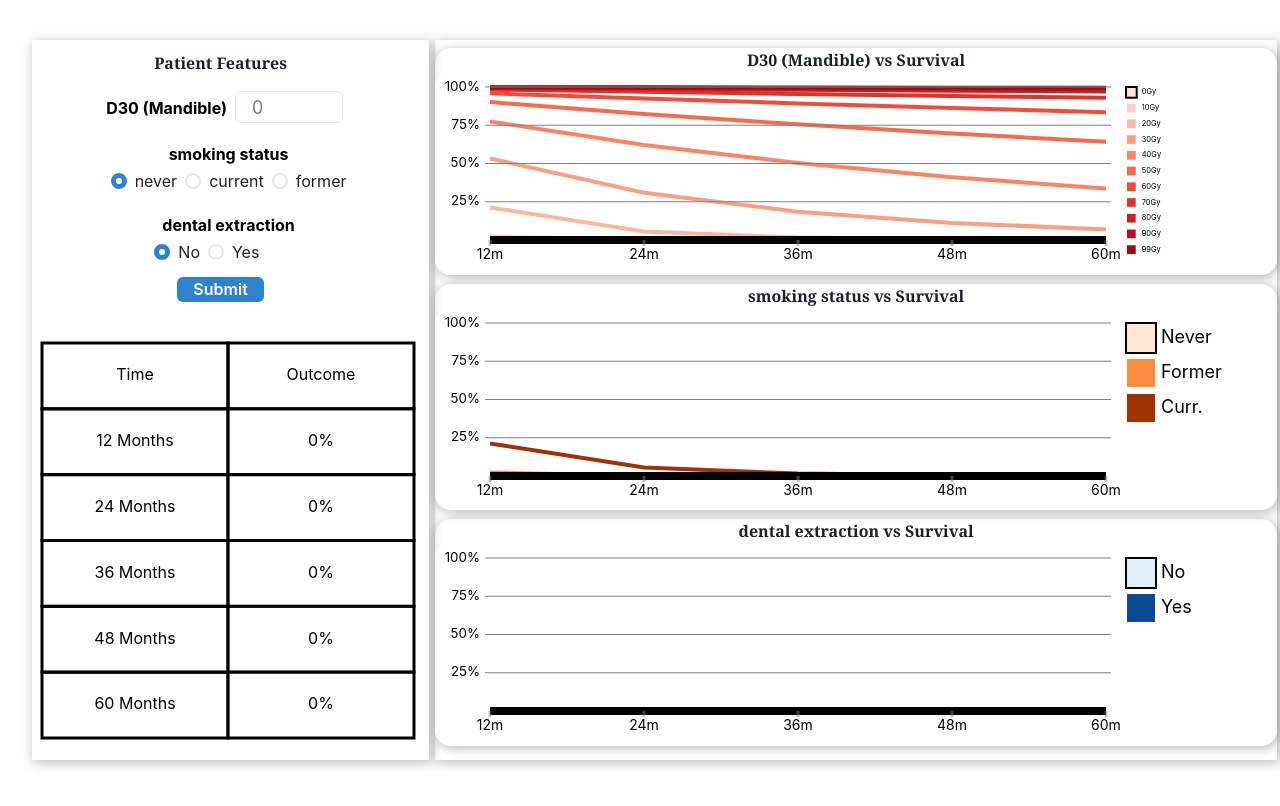
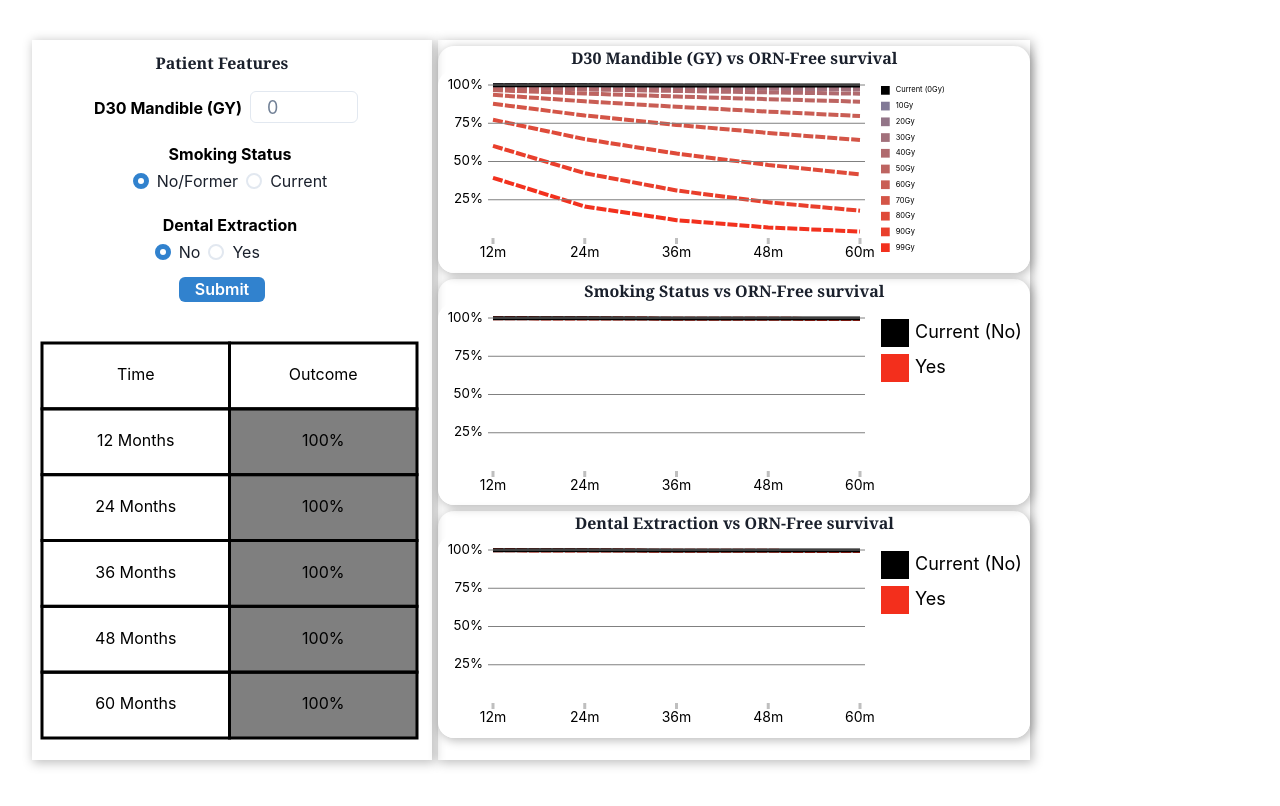
Before and after one commit to uic-evl/OsteoradionecrosisVis, a React (Create React App) app in the folder frontend/: page / in a window 1280 px wide. Shown: the top 806 px of the page. Built offline with nearby package versions, Linux system fonts and the light colour scheme.

Commit message:
updated a few things and now have correct formula

```diff
--- a/frontend/src/App.tsx
+++ b/frontend/src/App.tsx
@@ -9,25 +9,28 @@ import {Patient,LineGraphResult,LineGraphCollection} from './types';
 
 function getResults(v1: number, v2: number, v3: number, times: number[]): LineGraphResult{
   //based on https://courses.washington.edu/b515/l16.pdf proportional hazzard mdoel kinda
-  const coef: number[] = [.1,2,.4];
-  const scale: number = 6;//lambda
-  const intercept: number = 0;
-  const shape: number = .9
-  const values: number[] = times.map(t => {
-    const denom: number = Math.exp(coef[0]*v1 + coef[1]*v2 + coef[2]*v3 + intercept);
-    const s = Math.exp(-1*(t/denom)**shape);
-    return s
-    // const k: number = 1/scale;
-    // let p1 = Math.exp(-1*k*intercept);
-    // let p2 = k*(t**(k-1));
-    // let bx = -1*k*(coef[0]*v1 + coef[1]*v2 + coef[2]*v3 - intercept);//
-    // // let p3 = Math.exp(bx);
-    // let p3 = Math.exp(-1*k);
-    // let p4 = (Math.log(t) - bx)/.2
-    // return (p1*p2*p3)*p4;
-  })
-
-  const result: LineGraphResult = {times: times, values: values}
+  const coef: number[] = [-0.089023,-.650660,-.698166];
+  const coefLower: number[] = [-0.112419, -1.066934,-1.220351];
+  const coefUpper: number[] = [-0.065627, -0.234386, -.175981]
+  const intercept: number = 11.39;
+  const interceptLower: number = 9.946831;
+  const interceptUpper: number = 12.825167;
+  const shape: number = Math.exp(-0.274481);
+  const shapeLower: number = Math.exp(-0.406940);
+  const shapeUpper: number = Math.exp(-0.142022);
+  function calcS(coefficients: number[], inter: number, shp: number): number[] {
+    const vals: number[] = times.map(t => {
+      const denom: number = Math.exp(coefficients[0]*v1 + coefficients[1]*v2 + coefficients[2]*v3 + inter);
+      const s = Math.exp(-1*(t/denom)**shp);
+      return s
+    })
+    return vals
+  }
+  const values: number[] = calcS(coef,intercept,shape);
+  const valuesLower: number[] = calcS(coefLower,interceptLower,shapeLower);
+  const valuesUpper: number[] = calcS(coefUpper, interceptUpper, shapeUpper);
+  const result: LineGraphResult = {times: times, values: values, valuesUpper: valuesUpper, valuesLower: valuesLower}
+  console.log('results',result)
   return result
 }
 function App() {
@@ -36,14 +39,14 @@ function App() {
   const timesToPlot = [12,24,36,48,60];
   const plotVariations: object = {
     'D30': [10.0,20,30,40,50,60,70,80,90,99],
-    'var2': [0.0,.5,1.0],
+    'var2': [0.0,1.0],
     'var3': [0.0,1.0],
   }
 
   function getDisplayName(name: string): string{
-    if(name === 'var2'){ return 'smoking status'}
-    if(name === 'var3'){ return 'dental extraction'}
-    if(name === 'D30'){ return 'D30 (Mandible)'}
+    if(name === 'var2'){ return 'Smoking Status'}
+    if(name === 'var3'){ return 'Dental Extraction'}
+    if(name === 'D30'){ return 'D30 Mandible (GY)'}
     return name;
   }
 
@@ -80,7 +83,7 @@ function App() {
   function makeGraph(varName: string){
     return (
       <div key={varName+'graph'} className={'shadow'} style={graphStyle}>
-        <div className={'title'}>{getDisplayName(varName) + ' vs Survival'}</div>
+        <div className={'title'}>{getDisplayName(varName) + ' vs ORN-Free survival'}</div>
         <div style={{'width':'100%','height':'calc(100% - 1.5em)'}} className={'rounded'}>
           <ResultGraph
             inputData={data}
@@ -109,7 +112,7 @@ function App() {
           </div>
         </div>
         <div
-          style={{'height':'90vh','width':'calc(85vw - 15em)','display':'inline-block','margin':'.2em','marginTop':'5vh'}}
+          style={{'height':'90vh','width':'calc(65vw - 15em)','display':'inline-block','margin':'.2em','marginTop':'5vh'}}
           className={'shadow'}
         >
             {makeGraph('D30')}
--- a/frontend/src/components/ControlPanel.tsx
+++ b/frontend/src/components/ControlPanel.tsx
@@ -10,8 +10,8 @@ export default function ControlPanel(props: any){
     const container = useRef(null);
     const [tempData,setTempData] = useState<object>({})
 
-    const smokingStatusNames = ['never','current','former'];
-    const smokingStatusValues = [0,.5,1];
+    const smokingStatusNames = ['No/Former','Current'];
+    const smokingStatusValues = [0,1];
     const dentalNames = ['No','Yes'];
     const dentalValues = [0,1];
 
@@ -125,6 +125,7 @@ export default function ControlPanel(props: any){
                 </div>
                 {makeInput('D30')}
                 {makeRadio('var2',smokingStatusValues,smokingStatusNames)}
+                <br key='br0'></br>
                 {makeRadio('var3',dentalValues,dentalNames)}
                 <br key='br'></br>
                 <Button key='submit' style={{'marginTop':'2em!important'}} colorScheme='blue' onClick={updateData}>
--- a/frontend/src/components/ResultGraph.tsx
+++ b/frontend/src/components/ResultGraph.tsx
@@ -23,15 +23,15 @@ interface legendItem {
 }
 
 const INTERPOLATORS = {
-    'D30': d3.interpolateReds,
-    'var2': d3.interpolateOranges,
-    'var3': d3.interpolateBlues,
+    'D30': d3.interpolateLab("steelblue", "red"),
+    'var2': d3.interpolateLab("steelblue", "red"),
+    'var3': d3.interpolateLab("steelblue", "red"),
 }
 
 function getLegendName(val: number, varName: string): string {
     if(varName === 'var2'){
-        if(val === 0){return 'Never'}
-        if(val === 1){ return 'Curr.'}
+        if(val === 0){return 'No'}
+        if(val === 1){ return 'Yes'}
         if(val === .5){ return 'Former'}
     }
     if(varName === 'var3'){
@@ -78,16 +78,6 @@ export default function ResultGraph(props: any){
         const colorInterpolator = INTERPOLATORS[props.varName]? INTERPOLATORS[props.varName]: d3.interpolateBuGn;
         const colorScale = (d: number) => colorInterpolator(cvScale(d))
 
-        // const cvScale = d3.scaleLinear()
-        //     .domain([d3.min(colorDiffs),0,d3.max(colorDiffs)])
-        //     .range([0.1,.5,.9]);
-
-        // const colorInterpolator = d3.interpolateTurbo
-        // const colorScale = (d: number) => colorInterpolator(cvScale(d));
-
-        // d3.scaleSequential(d3.interpolateTurbo)
-        //     .domain([d3.min(colorDiffs),0,d3.max(colorDiffs)])
-        //     // .range([0xfa8072,0xfff5ee,0xffc0cb]);
 
         const legendSpacing = Math.min(width/3, 150);
         const xStart = margin.x[0] + yLabelSpacing;
@@ -120,7 +110,8 @@ export default function ResultGraph(props: any){
             .attr('d', (d: lineplotItem) => d.path)
             .attr('fill','none')
             .attr('stroke', (d: lineplotItem) => d.isPrimary? 'black':d.color)
-            .attr('stroke-width', (d: lineplotItem) => d.isPrimary? 8:4);
+            .attr('stroke-dasharray', (d: lineplotItem) => d.isPrimary? '': '10 2')
+            .attr('stroke-width', (d: lineplotItem) => d.isPrimary? 4:4);
 
         svg.selectAll('.pathPrimary').raise();
 
@@ -153,9 +144,9 @@ export default function ResultGraph(props: any){
                 'y': legendYCurr,
                 'textX': lBoxSize + 5 + legendX,
                 'textY': legendYCurr + (lBoxSize/2),
-                'color': color,
+                'color': (parseFloat(ii) === 0)? 'black': color,
                 'isPrimary': results[ii].isPrimary,
-                'text': getLegendName(value,props.varName),
+                'text': (parseFloat(ii) === 0)? 'Current (' + getLegendName(value,props.varName) + ')' : getLegendName(value,props.varName),
                 'width': lBoxSize,
                 'height': lBoxSize,
             }
@@ -172,7 +163,7 @@ export default function ResultGraph(props: any){
             .attr('width', (d: legendItem) => d.width)
             .attr('height', (d: legendItem) => d.height)
             .attr('fill', (d: legendItem) => d.color)
-            .attr('stroke', (d:legendItem) => d.isPrimary? 'black':'white')
+            .attr('stroke', 'white')
             .attr('stroke-width',2);
 
         let lText = svg.selectAll('text').filter('.legend').data(legendData);
--- a/frontend/src/types.ts
+++ b/frontend/src/types.ts
@@ -12,6 +12,8 @@ export interface Sequence {
 export interface LineGraphResult{
   times: number[],
   values: number[],
+  valuesLower: number[],
+  valuesUpper: number[],
 }
 
 export interface LineGraphCollection{
```
